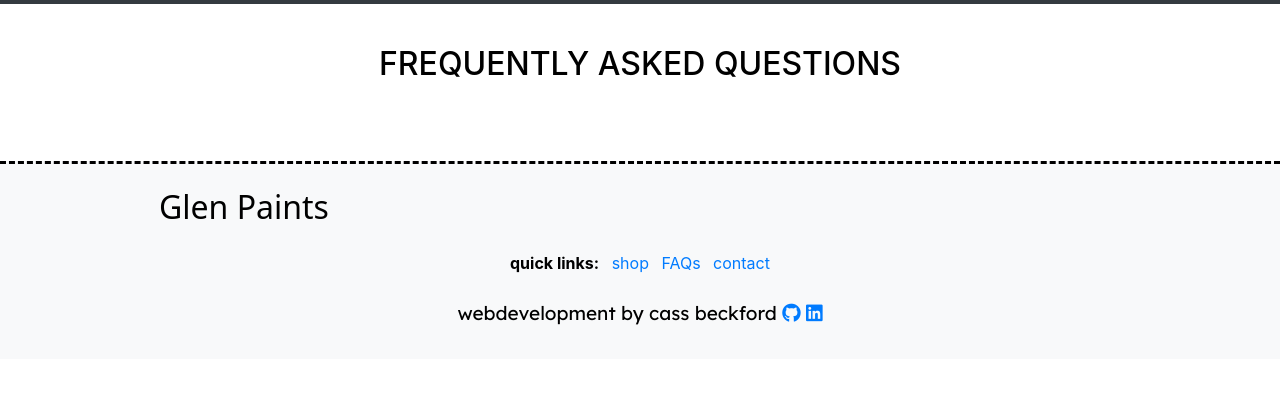
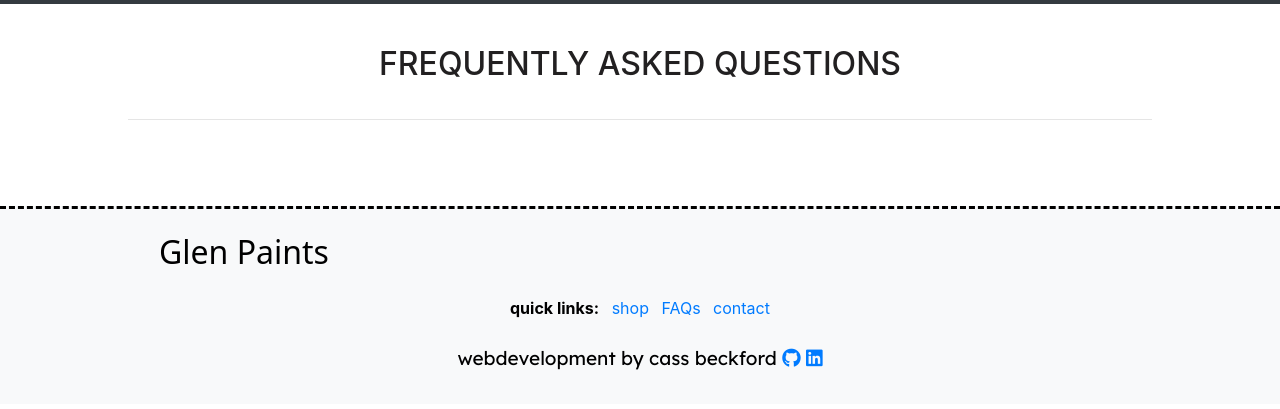
Before and after one commit to CassJBeckford/Glen_paints_MP4, a Django app: page /faqs/ in a window 1280 px wide. Shown: the part 165-574 px from the top of the page. Run offline with Django 3.2, Linux system fonts and the light colour scheme; data that the repository does not hold is empty; parts of the project's set-up code (start-up, migrations or seed data) failed here and were passed over; some libraries are stand-ins or nearby versions; some web fonts are replaced.

Commit message:
style faqs accordian and adjust padding of header text

```diff
--- a/faqs/static/css/faqs.css
+++ b/faqs/static/css/faqs.css
@@ -1,8 +1,21 @@
 .faqs-accordian {
     padding: 30px 0 70px 0;
+    color: #222021;
+}
+
+.faqs-accordian .card {
+    background-color: #E4D2CC;
 }
 
 #accordionExample {
     text-align: center;
     margin: 7px;
 }
+
+.btn-link {
+    color: #222021;
+}
+
+.heading-text{
+    padding-bottom: 20px;
+}
--- a/faqs/templates/faqs/faqs_page.html
+++ b/faqs/templates/faqs/faqs_page.html
@@ -17,7 +17,8 @@
   <div class="container faqs-accordian">
     <div class="row">
       <div class="col text-center mt-3">
-        <h2 class="heading-text head-text">frequently asked questions</h2>
+        <h2 class="heading-text head-text orange">frequently asked questions</h2>
+        <hr>
       </div>
     </div>
 
@@ -26,7 +27,7 @@
 
         {% for faq in faqs %}
 
-          <div class="accordion lexend-deca-uniquifier" id="accordionExample">
+          <div class="faqs-accordion lexend-deca-uniquifier" id="accordionExample">
             <div class="card">
               <div class="card-header" id="heading{{ faq.id }}">
                 <h2 class="mb-0">
```
